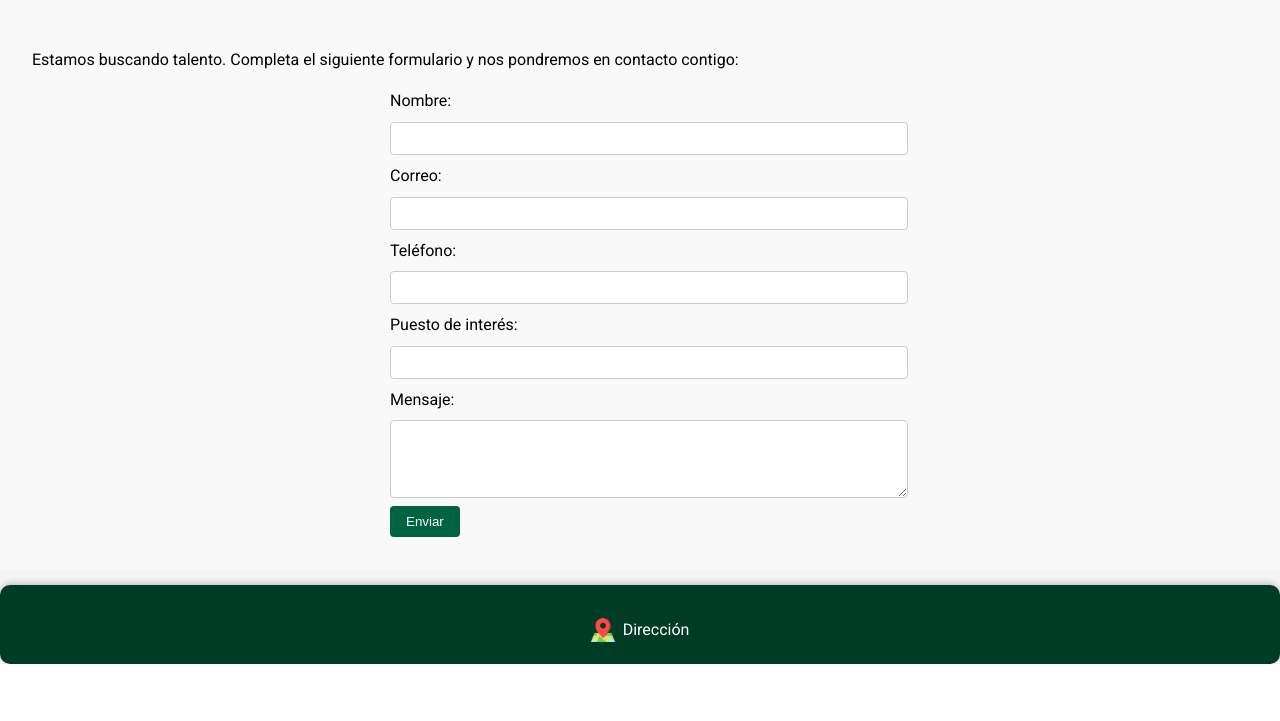
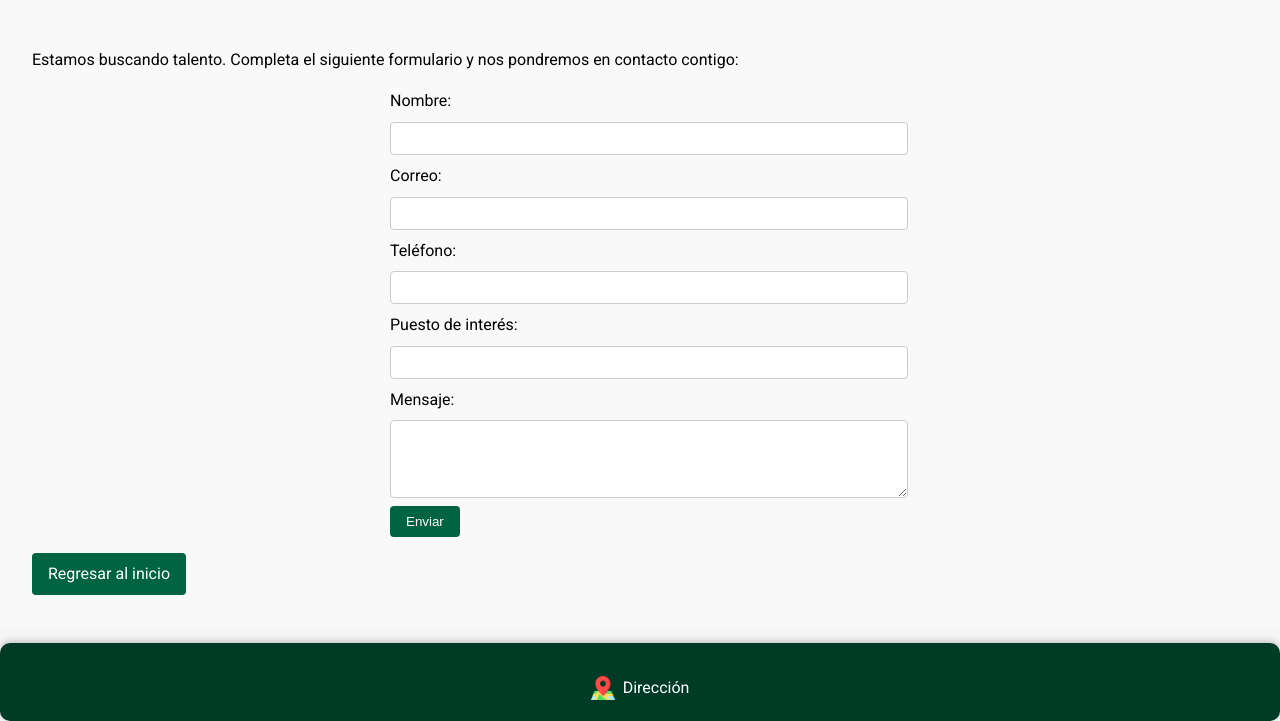
Before and after one commit to ALEXSTR19/Sitio-Pemex, a PHP site: page /vacantes.php in a window 1280 px wide. Shown: the part 392-1113 px from the top of the page. Before the commit the page ends 1056 px from the top, so only its background shows below. Run offline with PHP 8.4, Linux system fonts and the light colour scheme.

Commit message:
Add back to home buttons on login and vacantes

```diff
--- a/css/style.css
+++ b/css/style.css
@@ -888,3 +888,5 @@ footer.slide-up {
 .login-container label{display:block;margin-top:0.5rem;}
 .login-container input{width:100%;padding:0.5rem;margin-top:0.25rem;}
 .error{color:red;}
+.btn-back{display:inline-block;margin-top:1rem;padding:0.5rem 1rem;background-color:#006341;color:#fff;text-decoration:none;border-radius:4px;}
+.btn-back:hover{background-color:#004d33;}
--- a/login.php
+++ b/login.php
@@ -42,6 +42,7 @@ if ($_SERVER['REQUEST_METHOD'] === 'POST') {
         <input type="password" id="contrasena" name="contrasena" required>
         <button type="submit">Ingresar</button>
     </form>
+    <a href="index.php" class="btn-back">Regresar al inicio</a>
 </div>
 </body>
 </html>
--- a/vacantes.php
+++ b/vacantes.php
@@ -68,6 +68,7 @@
 
         <button type="submit">Enviar</button>
       </form>
+      <a href="index.php" class="btn-back">Regresar al inicio</a>
     </section>
 
   </main>
```
